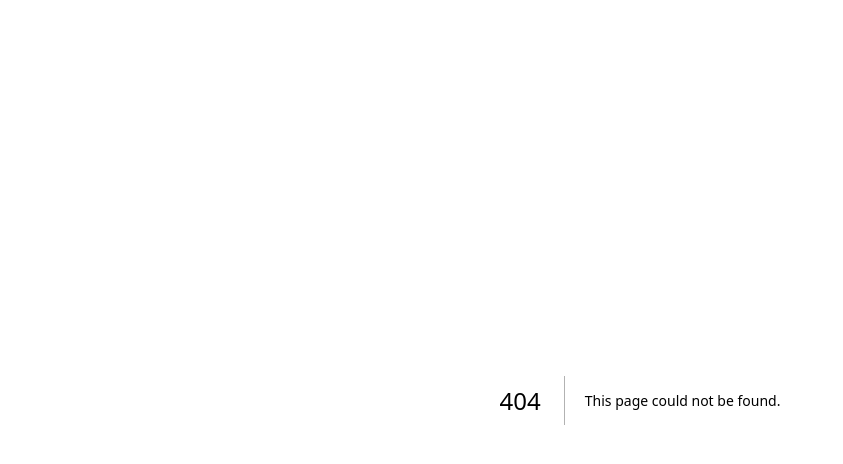
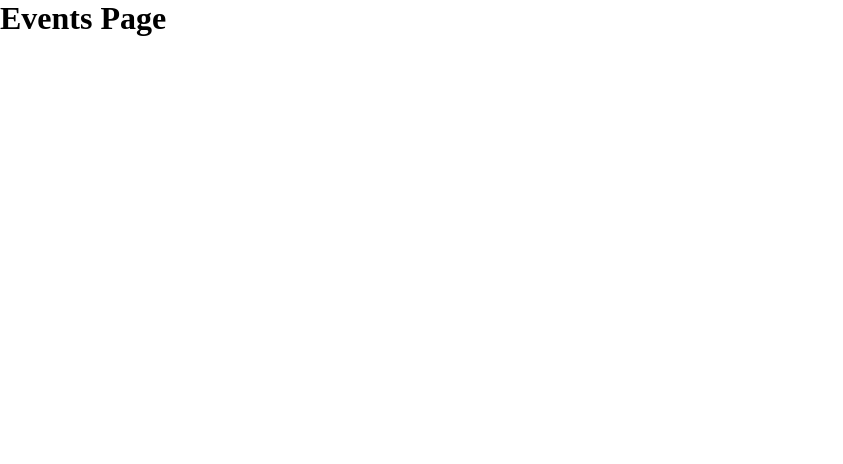
Before and after one commit to PKILB/events_app, a Next.js app: page /events in a window 1280 px wide. Before the commit this address had no page. Shown: the top 464 px of the page, without its empty margins (0-843 px from the left). Built offline with nearby package versions, Linux system fonts and the light colour scheme.

Commit message:
stubbed out an events index file

```diff
--- /dev/null
+++ b/pages/events/index.js
@@ -0,0 +1,7 @@
+const Page = () => {
+    return (
+        <h1> Events Page </h1>
+    )
+}
+
+export default Page;
```
